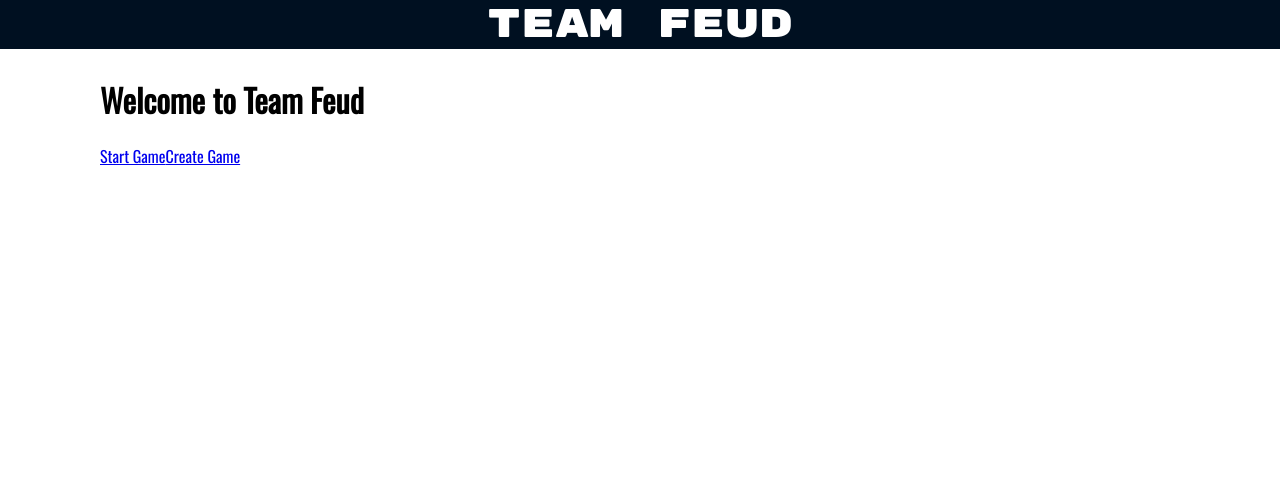
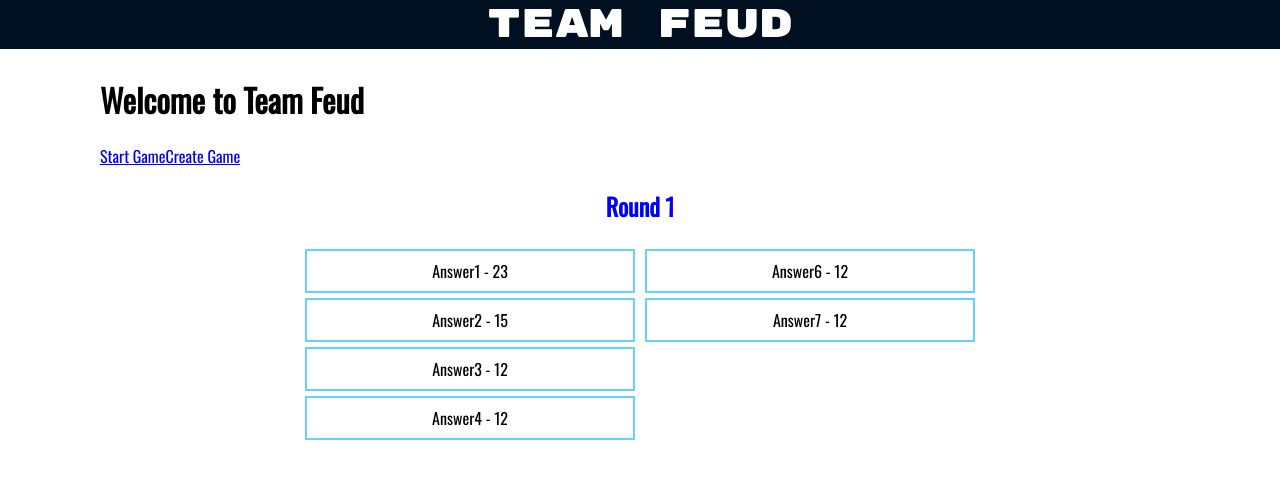
Before and after one commit to cjscholl/team-feud, a React app in the folder app/client/: page /game/1/1 in a window 1280 px wide. Shown: the top 478 px of the page. Built offline with nearby package versions, Linux system fonts and the light colour scheme; the HTML template or start-up script is replaced by a standard one.

Commit message:
feat: game board

```diff
--- a/app/client/src/components/Game.js
+++ b/app/client/src/components/Game.js
@@ -1,9 +1,25 @@
 import React from 'react';
+import styled from 'styled-components';
+import GameBoard from './GameBoard/GameBoard';
+
+const GameContainer = styled.div`
+    display: flex;
+`;
+
+const GameBoardContainer = styled.div`
+  flex-grow: 1;
+`;
+
+const TeamContainer = styled.div`
+  width: 200px;
+`;
 
 export const Game = () => (
-  <>
-
-  </>
+  <GameContainer>
+    <TeamContainer />
+    <GameBoardContainer><GameBoard /></GameBoardContainer>
+    <TeamContainer />
+  </GameContainer>
 );
 
 export default Game;
--- /dev/null
+++ b/app/client/src/components/GameBoard/AnswerBox.js
@@ -0,0 +1,25 @@
+import React from 'react';
+import styled from 'styled-components';
+import PropTypes from 'prop-types';
+
+const AnswerBoxContainer = styled.div`
+    display: flex;
+    justify-content: center;
+    align-items: center;
+    height: 40px;
+    border-color: 63D2FF;
+    border-style: solid;
+    border-width: 2px;
+    margin: 5px;
+`;
+
+export const AnswerBox = ({ answer, points }) => (
+  <AnswerBoxContainer>{`${answer} - ${points}`}</AnswerBoxContainer>
+);
+
+export default AnswerBox;
+
+AnswerBox.propTypes = {
+  answer: PropTypes.string.isRequired,
+  points: PropTypes.number.isRequired,
+};
--- /dev/null
+++ b/app/client/src/components/GameBoard/GameBoard.js
@@ -0,0 +1,68 @@
+import React from 'react';
+import styled from 'styled-components';
+import PropTypes from 'prop-types';
+import AnswerBox from './AnswerBox';
+
+const RoundHeader = styled.h2`
+    color: blue;
+    text-align: center;
+`;
+
+const AnswersContainer = styled.div`
+  display: flex;
+  flex-wrap: wrap;
+  justify-content: space-between;
+`;
+
+const AnswerColumn = styled.div`
+  width: 50%;
+  padding-bottom: 18%;
+  margin-bottom: 2%;
+  align-items: center;
+  text-align: center;
+`;
+
+export const generateAnswerBoxColumns = (answersList = [
+  { answer: 'Answer1', points: 23 },
+  { answer: 'Answer2', points: 15 },
+  { answer: 'Answer3', points: 12 },
+  { answer: 'Answer4', points: 12 },
+  { answer: 'Answer5', points: 12 },
+  { answer: 'Answer6', points: 12 },
+  { answer: 'Answer7', points: 12 },
+
+]) => {
+  const columnOne = answersList.slice(0, 4);
+  const columnTwo = answersList.slice(5);
+  return (
+    <>
+      <AnswerColumn>
+        {columnOne.map(({ answer, points }) => <AnswerBox answer={answer} points={points} />)}
+      </AnswerColumn>
+      <AnswerColumn>
+        {columnTwo.map(({ answer, points }) => <AnswerBox answer={answer} points={points} />)}
+      </AnswerColumn>
+    </>
+  );
+};
+
+export const GameBoard = ({ roundNumber = 1, answersList }) => (
+  <>
+    <RoundHeader>
+      {`Round ${roundNumber}`}
+    </RoundHeader>
+    <AnswersContainer>
+      {generateAnswerBoxColumns(answersList)}
+    </AnswersContainer>
+  </>
+);
+
+export default GameBoard;
+
+GameBoard.propTypes = {
+  roundNumber: PropTypes.number.isRequired,
+  answersList: PropTypes.arrayOf(PropTypes.shape({
+    answer: PropTypes.string,
+    points: PropTypes.points,
+  })).isRequired,
+};
--- a/app/client/src/constants/testData.js
+++ b/app/client/src/constants/testData.js
@@ -5,14 +5,27 @@ export const testData = [
     rounds: [
       {
         question: 'This is question 1',
-        answers: ['Answer1', 'Answer2', 'Answer3'],
+        answers: [
+          { answer: 'Answer1', points: 23 },
+          { answer: 'Answer2', points: 15 },
+          { answer: 'Answer3', points: 12 },
+        ],
       },
       {
         question: 'This is question 2',
-        answers: ['Answer1', 'Answer2', 'Answer3'],
+        answers: [
+          { answer: 'Answer1', points: 23 },
+          { answer: 'Answer2', points: 15 },
+          { answer: 'Answer3', points: 12 },
+        ],
       },
       {
         question: 'This is question 2',
+        answers: [
+          { answer: 'Answer1', points: 23 },
+          { answer: 'Answer2', points: 15 },
+          { answer: 'Answer3', points: 12 },
+        ],
         answers: ['Answer1', 'Answer2', 'Answer3'],
       },
     ],
@@ -23,15 +36,27 @@ export const testData = [
     rounds: [
       {
         question: 'This is question 1',
-        answers: ['Answer1', 'Answer2', 'Answer3'],
+        answers: [
+          { answer: 'Answer1', points: 23 },
+          { answer: 'Answer2', points: 15 },
+          { answer: 'Answer3', points: 12 },
+        ],
       },
       {
         question: 'This is question 2',
-        answers: ['Answer1', 'Answer2', 'Answer3'],
+        answers: [
+          { answer: 'Answer1', points: 23 },
+          { answer: 'Answer2', points: 15 },
+          { answer: 'Answer3', points: 12 },
+        ],
       },
       {
         question: 'This is question 2',
-        answers: ['Answer1', 'Answer2', 'Answer3'],
+        answers: [
+          { answer: 'Answer1', points: 23 },
+          { answer: 'Answer2', points: 15 },
+          { answer: 'Answer3', points: 12 },
+        ],
       },
     ],
   },
@@ -41,15 +66,27 @@ export const testData = [
     rounds: [
       {
         question: 'This is question 1',
-        answers: ['Answer1', 'Answer2', 'Answer3'],
+        answers: [
+          { answer: 'Answer1', points: 23 },
+          { answer: 'Answer2', points: 15 },
+          { answer: 'Answer3', points: 12 },
+        ],
       },
       {
         question: 'This is question 2',
-        answers: ['Answer1', 'Answer2', 'Answer3'],
+        answers: [
+          { answer: 'Answer1', points: 23 },
+          { answer: 'Answer2', points: 15 },
+          { answer: 'Answer3', points: 12 },
+        ],
       },
       {
         question: 'This is question 2',
-        answers: ['Answer1', 'Answer2', 'Answer3'],
+        answers: [
+          { answer: 'Answer1', points: 23 },
+          { answer: 'Answer2', points: 15 },
+          { answer: 'Answer3', points: 12 },
+        ],
       },
     ],
   },
```
